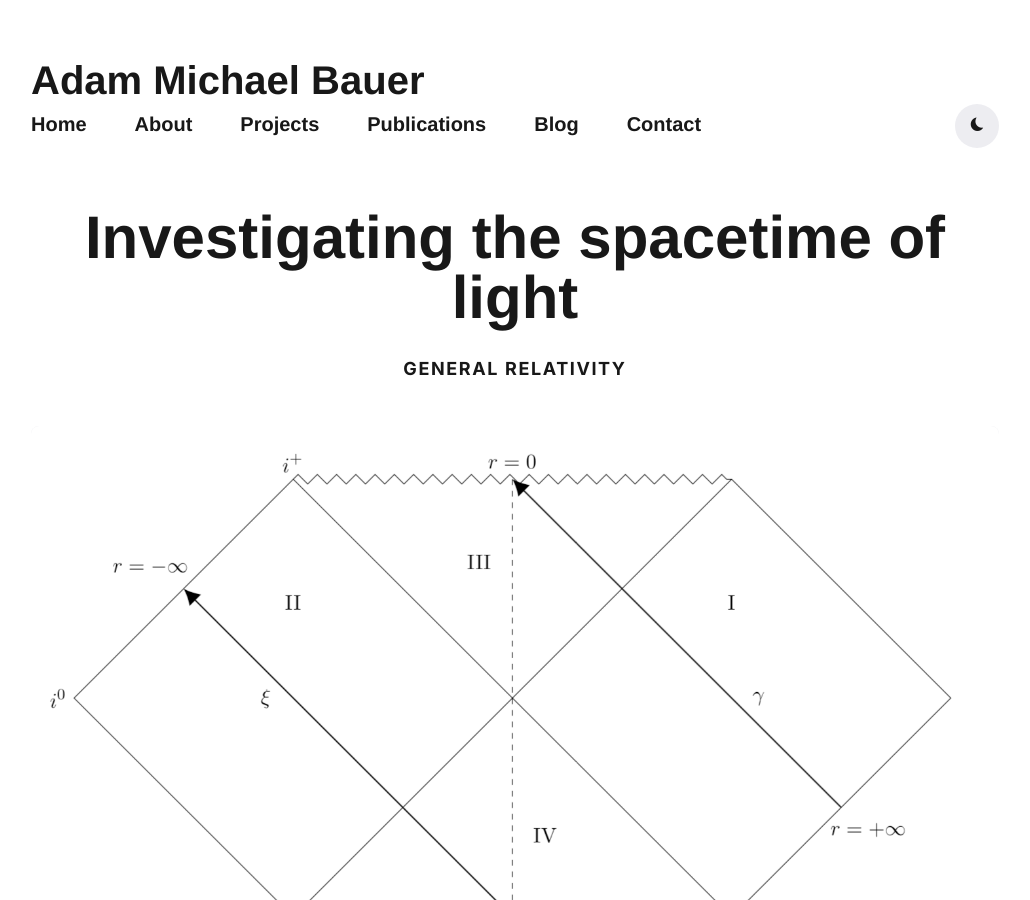
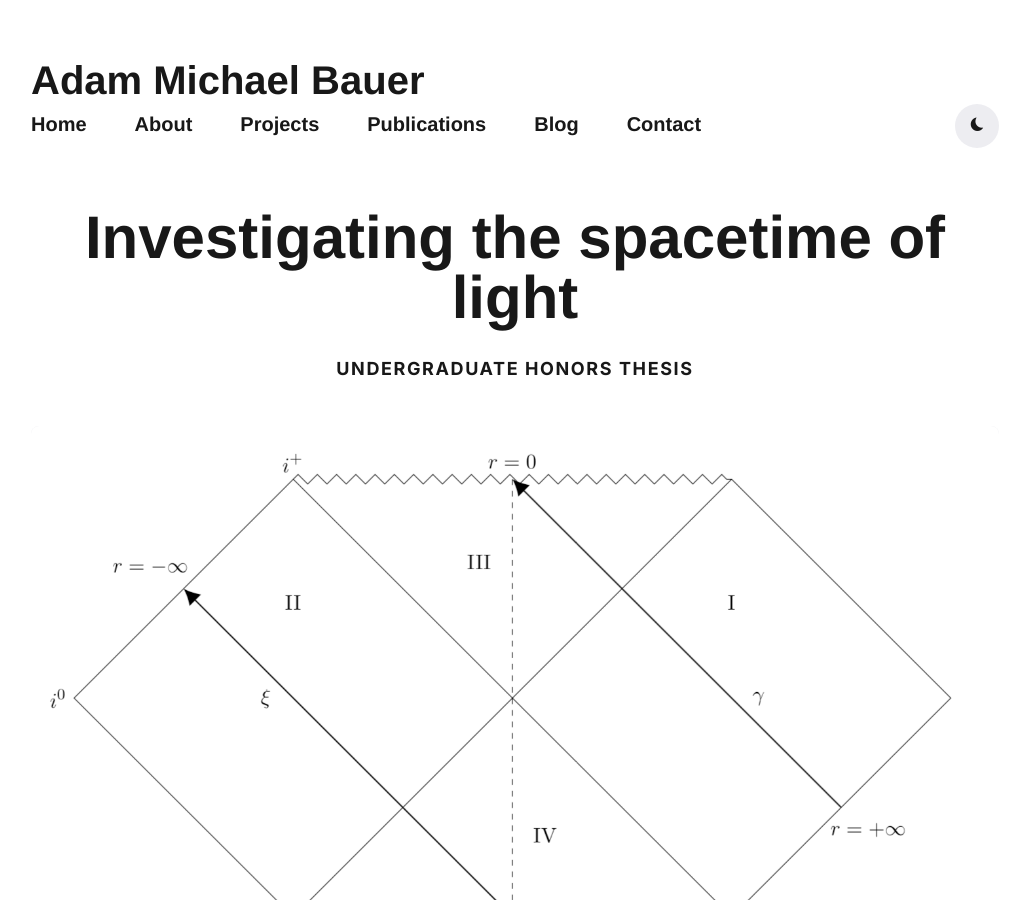
Before and after one commit to adam-bauer-34/adam-bauer-34.github.io, a Jekyll site: the page built from _projects/2020-05-15-null-rays-penrose.md, in a window 1280 px wide and 900 px high. Shown: the whole window, without its empty margins (125-1155 px from the left). Built offline with Jekyll 4.4.1, drawn with Linux system fonts in a browser that asks for light colours; nearby versions of some CDN libraries; some web fonts are replaced.

Commit message:
new title for var proj

```diff
--- a/_projects/2020-05-15-null-rays-penrose.md
+++ b/_projects/2020-05-15-null-rays-penrose.md
@@ -1,7 +1,7 @@
 ---
 title: Investigating the spacetime of light
 date: 2020-05-15 08:01:35 +0300
-subtitle: General relativity
+subtitle: Undergraduate Honors Thesis
 image: '/images/project-images/wormhole.png'
 ---
 
```
